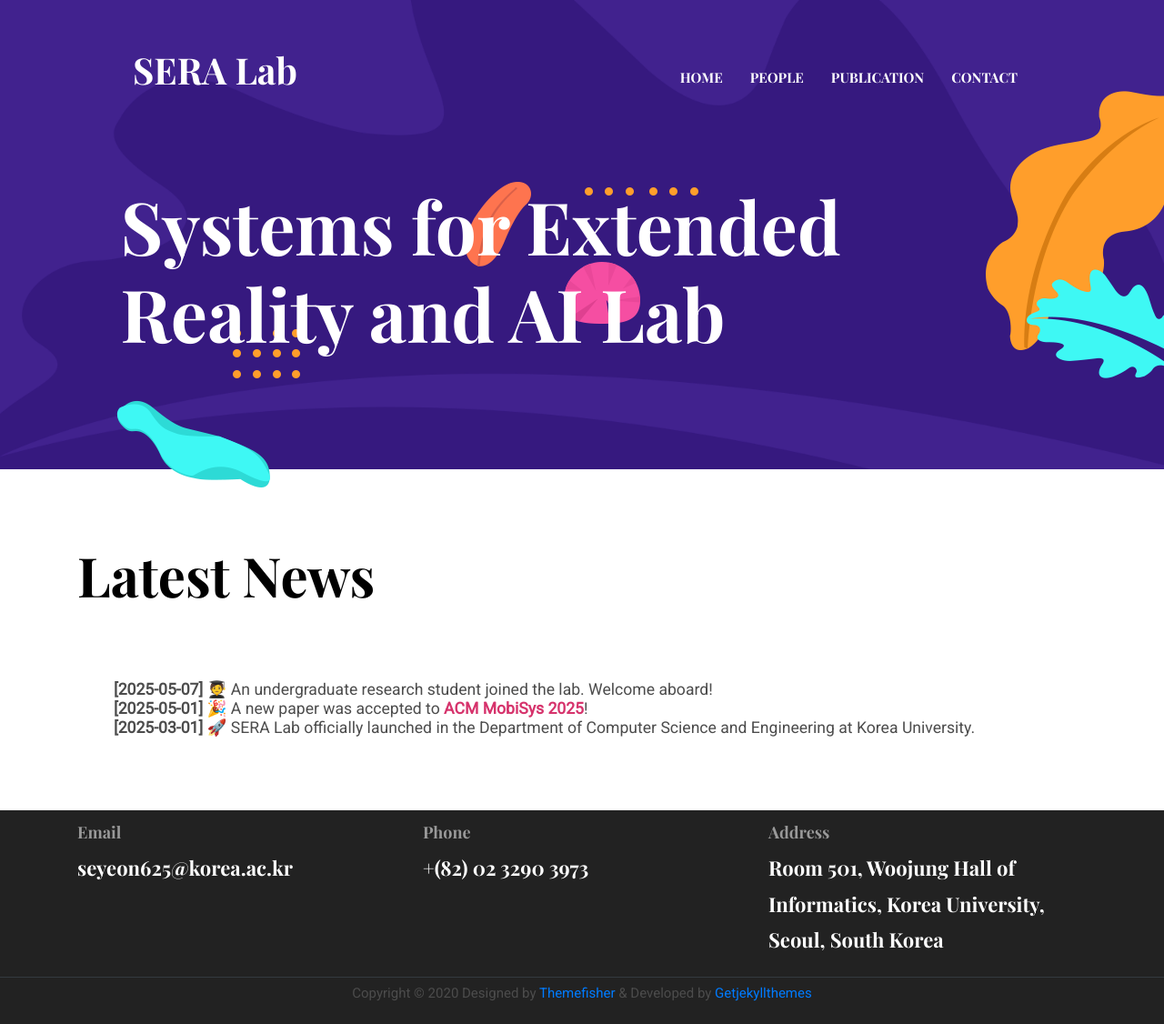
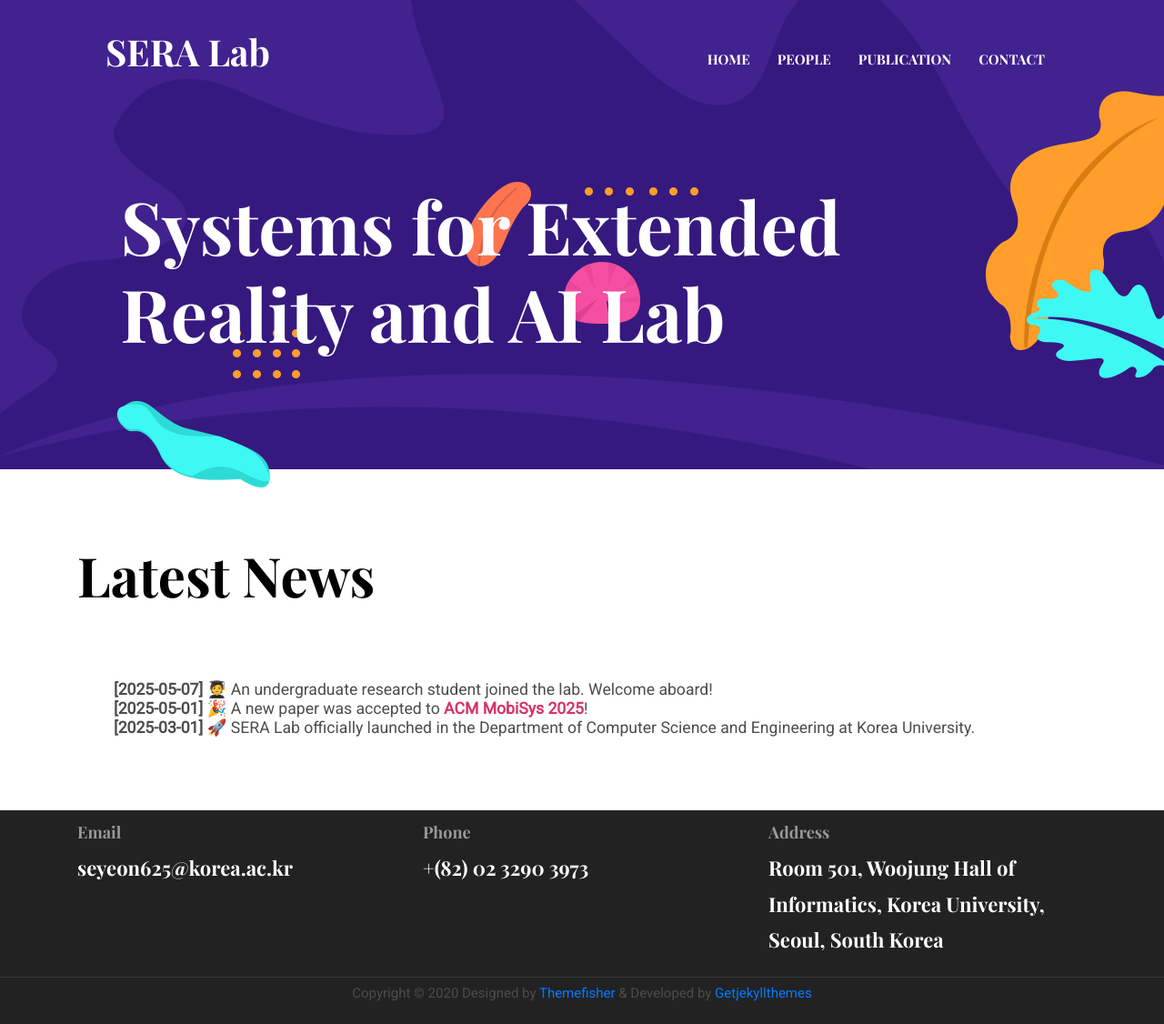
Before and after one commit to seyeon4302/seyeon4302.github.io, a Jekyll site: the page built from index.html, in a window 1280 px wide and 1126 px high. Shown: the whole window at 91% size. Built offline with Jekyll 4.4.1, drawn with Linux system fonts in a browser that asks for light colours.

Commit message:
Update _navigation.scss

```diff
--- a/assets/scss/templates/_navigation.scss
+++ b/assets/scss/templates/_navigation.scss
@@ -1,25 +1,23 @@
 .navigation {
-  padding: 40px 130px;
+  padding: 20px 100px; // ⬅ 기본 크기 줄임
   transition: background-color 0.3s ease, padding 0.3s ease;
-
-  // 기본 상태 (투명 또는 원하는 배경)
   background-color: transparent;
 
   &.nav-bg {
-    background-color: rgba(33, 37, 41, 0.95); // 어두운 회색 배경
+    background-color: rgba(33, 37, 41, 0.95);
     box-shadow: 0 2px 4px rgba(0, 0, 0, 0.1);
-    padding: 15px 100px;
-
+    padding: 10px 80px; // ⬅ 스크롤 시 더 컴팩트하게
     @include desktop {
-      padding: 15px 20px;
+      padding: 10px 16px;
     }
   }
 
   @include desktop {
-    padding: 20px;
-    background-color: transparent; // 데스크탑 초기 상태
+    padding: 16px;
+    background-color: transparent;
   }
 }
+
 
 .navbar {
   .nav-item {
```
